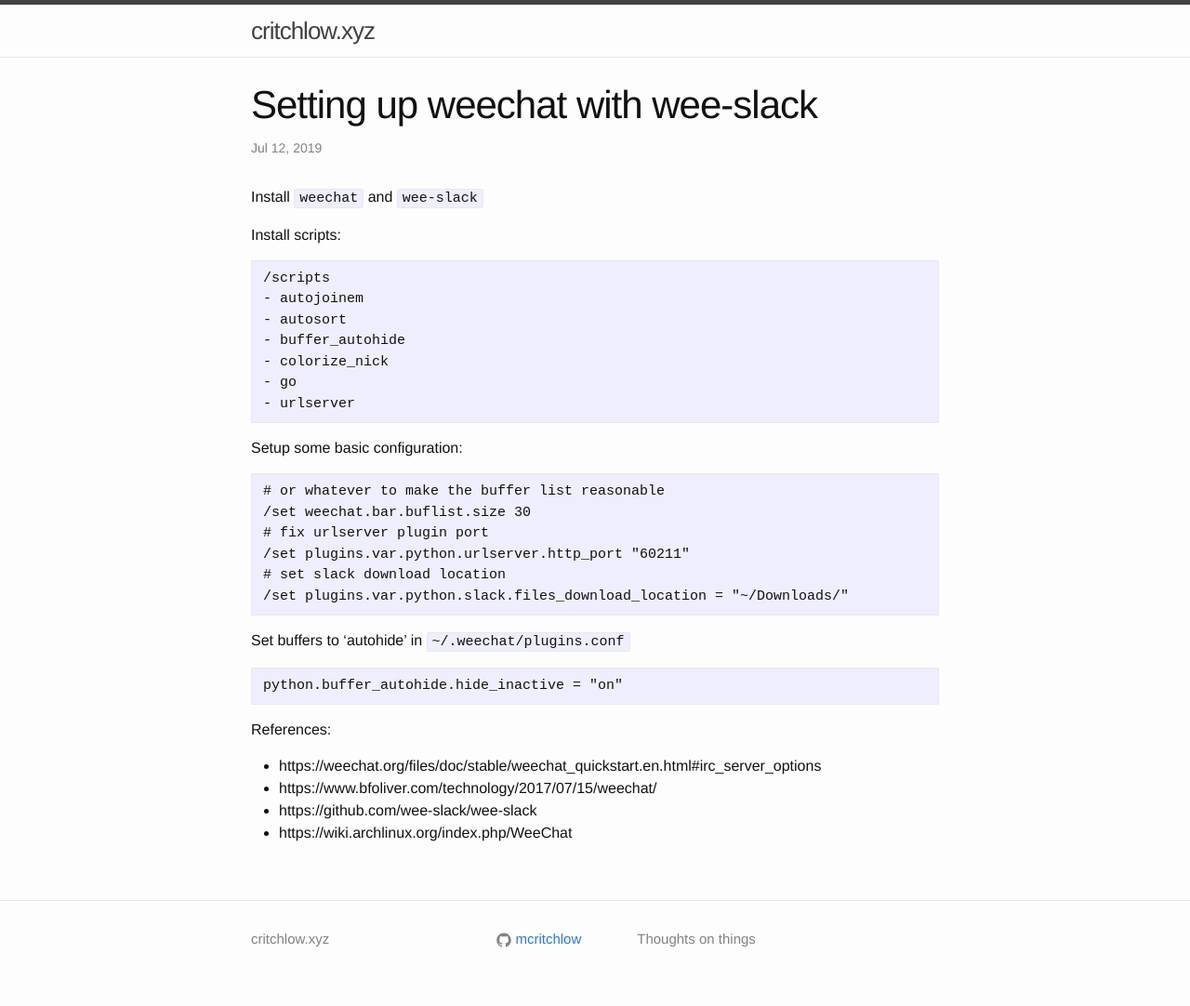
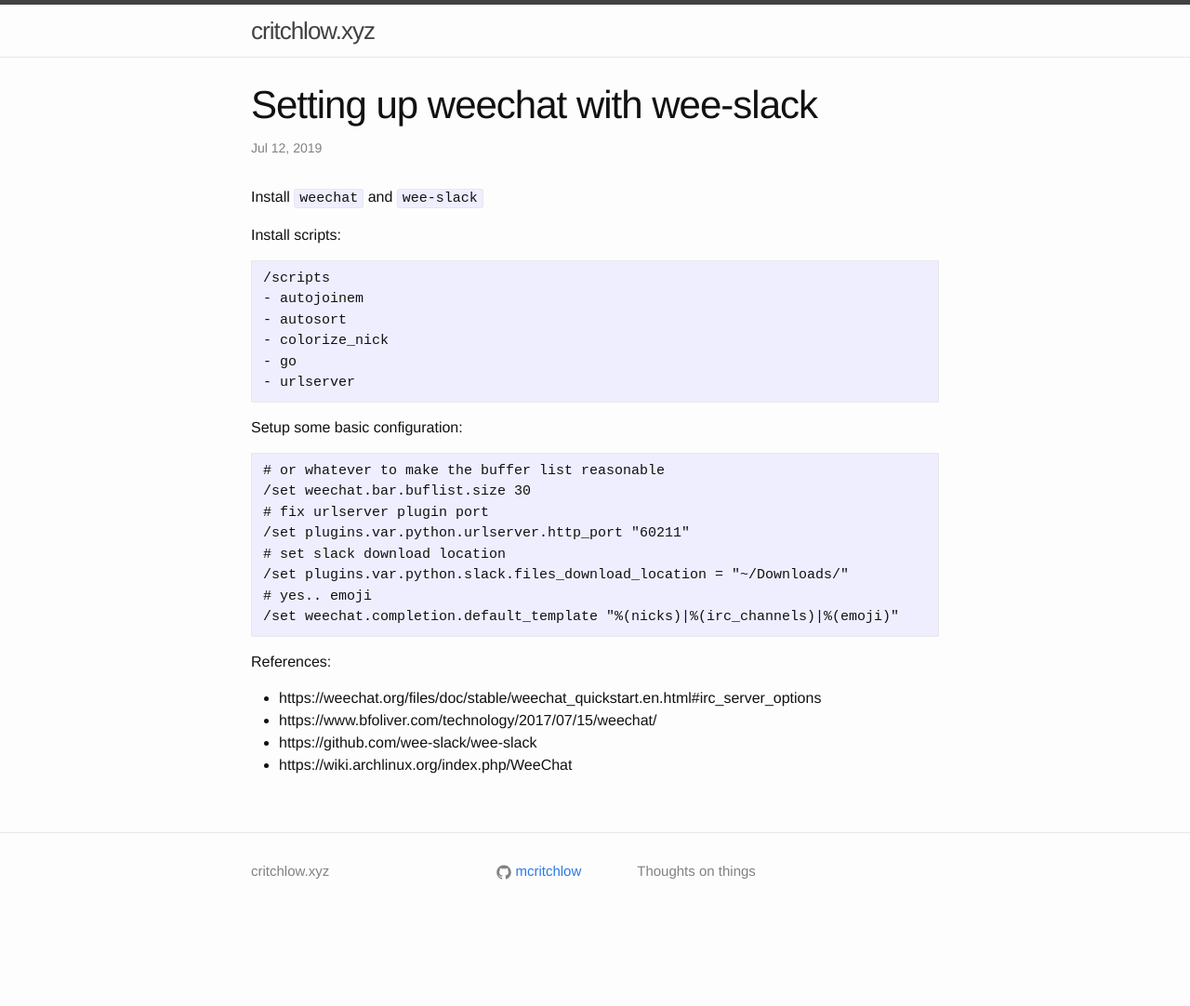
Before and after one commit to mcritchlow/mcritchlow.github.io, a Jekyll site: the page built from _posts/2019-07-12-weechat-setup.markdown, in a window 1280 px wide. Shown: the whole page at 93% size. Built offline with Jekyll 4.4.1, drawn with Linux system fonts in a browser that asks for light colours; after the commit the page ends 1008 px from its top, so only the background shows below that.

Commit message:
weechat updates

````diff
--- a/_posts/2019-07-12-weechat-setup.markdown
+++ b/_posts/2019-07-12-weechat-setup.markdown
@@ -11,7 +11,6 @@ Install scripts:
 /scripts
 - autojoinem
 - autosort
-- buffer_autohide
 - colorize_nick
 - go
 - urlserver
@@ -25,11 +24,8 @@ Setup some basic configuration:
 /set plugins.var.python.urlserver.http_port "60211"
 # set slack download location
 /set plugins.var.python.slack.files_download_location = "~/Downloads/"
-```
-
-Set buffers to 'autohide' in `~/.weechat/plugins.conf`
-```
-python.buffer_autohide.hide_inactive = "on"
+# yes.. emoji
+/set weechat.completion.default_template "%(nicks)|%(irc_channels)|%(emoji)"
 ```
 
 References:
````
